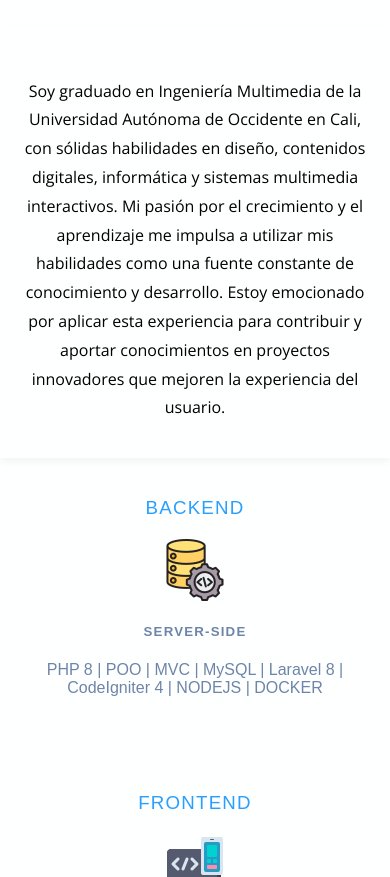
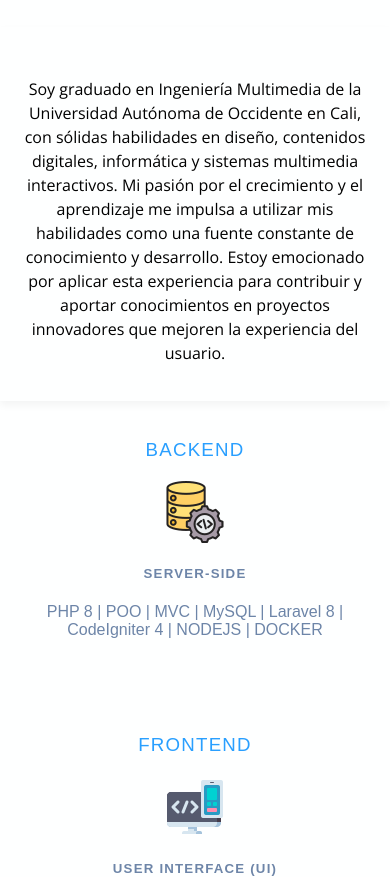
Before and after one commit to multimediav22/Frontend_Portafolio, a website: page index.html in a window 390 px wide. Shown: the part 1313-2190 px from the top of the page. Drawn offline with nearby package versions, Linux system fonts and the light colour scheme.

Commit message:
Avance organización

```diff
--- a/css/style.css
+++ b/css/style.css
@@ -830,14 +830,22 @@ body {
 .square-card-text {
   color: #000000;
   font-size: 16px;
-  line-height: 1.8;
+  line-height: 1.8em; /* Ajusta la altura de línea con unidades em */
   display: flex;
   align-items: center;
   position: relative;
-  font-family: 'open Sans', sans-serif;
+  font-family: 'Open Sans', sans-serif;
   text-align: center;
   flex-direction: column;
 }
+
+/* Media query para ajustar el espaciado en pantallas más pequeñas si es necesario */
+@media screen and (max-width: 600px) {
+  .square-card-text {
+    line-height: 1.5em; /* Ajusta la altura de línea para pantallas más pequeñas */
+  }
+}
+
 
 
 /* Estilo del ícono */
```
Also changed, not shown: index.html (+0 -3 lines).
